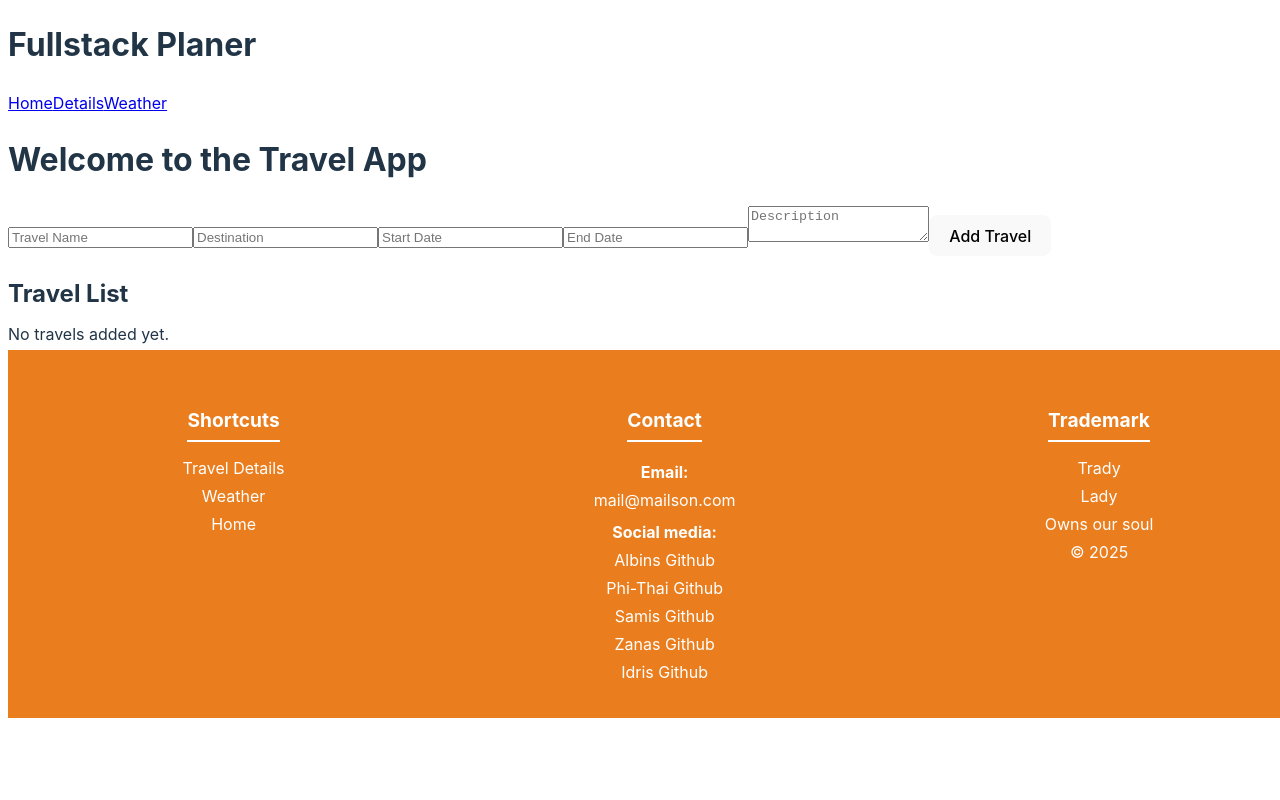
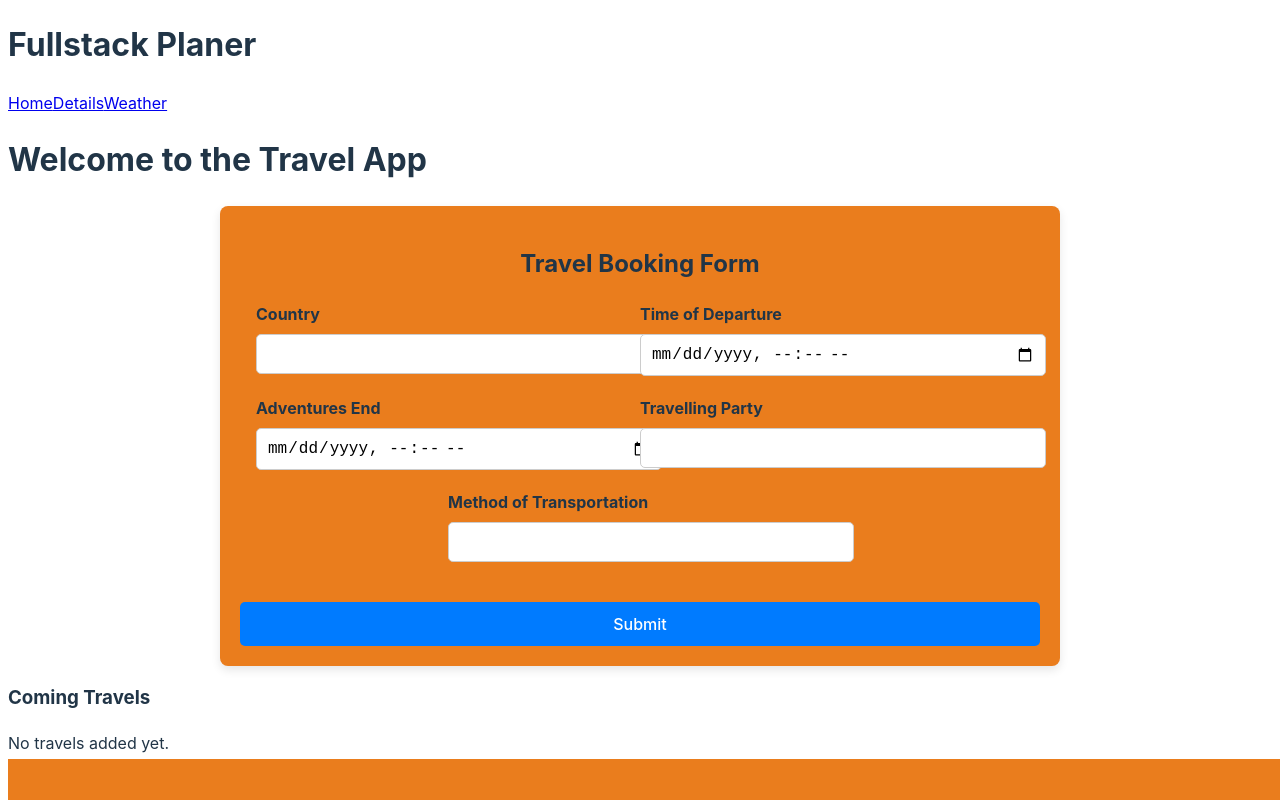
Before and after one commit to Albin-Tenghagen/fullstackPlaner, a React (Vite) app in the folder vite-folder/: page / in a window 1280 px wide. Shown: the top 800 px of the page. Built offline with nearby package versions, Linux system fonts and the light colour scheme.

Commit message:
Css readded for travelform. some minor css added to travelItem and inputs for travel form are correctedf

```diff
--- a/vite-folder/src/ReducerFolder/travelSlice.js
+++ b/vite-folder/src/ReducerFolder/travelSlice.js
@@ -1,28 +1,7 @@
 import { createSlice } from "@reduxjs/toolkit";
 
 const initialState = {
-  travels: [
-    // You can prepopulate or leave this empty.
-    // Example travel object:
-    // {
-    //   id: 1,
-    //   name: 'Trip to Paris',
-    //   destination: 'Paris, France',
-    //   startDate: '2023-01-01',
-    //   endDate: '2023-01-07',
-    //   description: 'A wonderful week in Paris',
-    //   activities: [
-    //     {
-    //       id: 101,
-    //       travelId: 1,
-    //       name: 'Eiffel Tower Visit',
-    //       description: 'Guided tour of the Eiffel Tower',
-    //       duration: '2 hours',
-    //       cost: 30,
-    //     },
-    //   ]
-    // }
-  ],
+  travels: [],
 };
 
 const travelSlice = createSlice({
--- a/vite-folder/src/components/TravelFormFolder/TravelForm.jsx
+++ b/vite-folder/src/components/TravelFormFolder/TravelForm.jsx
@@ -1,18 +1,20 @@
 import { useState } from "react";
 import { useDispatch } from "react-redux";
 import { addTravel } from "../../ReducerFolder/travelSlice";
+import "./travelForm.css";
 
 const TravelForm = () => {
   const dispatch = useDispatch();
   const [formData, setFormData] = useState({
     name: "",
-    destination: "",
-    startDate: "",
-    endDate: "",
-    description: "",
+    country: "",
+    timeOfDeparture: "",
+    adventuresEnd: "",
+    travellingParty: "",
+    methodOfTransportation: "",
   });
 
-  const handleChange = (e) => {
+  const handleChangeTravel = (e) => {
     setFormData({
       ...formData,
       [e.target.name]: e.target.value,
@@ -29,47 +31,88 @@ const TravelForm = () => {
     dispatch(addTravel(newTravel));
     setFormData({
       name: "",
-      destination: "",
-      startDate: "",
-      endDate: "",
-      description: "",
+      country: "",
+      timeOfDeparture: "",
+      adventuresEnd: "",
+      travellingParty: "",
+      methodOfTransportation: "",
     });
   };
 
   return (
-    <form onSubmit={handleSubmit}>
+    <div className="travel-form-container">
+      <h2 className="travel-form-title">Travel Booking Form</h2>
+      <form onSubmit={handleSubmit} className="travel-form">
+        {/* Country Input */}
+        <div className="travel-form-group left">
+          <label className="travel-form-label">Country</label>
           <input
-        name="name"
-        value={formData.name}
-        onChange={handleChange}
-        placeholder="Travel Name"
+            type="text"
+            name="country"
+            value={formData.country}
+            onChange={handleChangeTravel}
+            className="travel-form-input"
+            required
           />
+        </div>
+
+        {/* Time of Departure Input */}
+        <div className="travel-form-group left">
+          <label className="travel-form-label">Time of Departure</label>
           <input
-        name="destination"
-        value={formData.destination}
-        onChange={handleChange}
-        placeholder="Destination"
+            type="datetime-local"
+            name="timeOfDeparture"
+            value={formData.timeOfDeparture}
+            onChange={handleChangeTravel}
+            className="travel-form-input"
+            required
           />
+        </div>
+
+        {/* Adventures End Input */}
+        <div className="travel-form-group left">
+          <label className="travel-form-label">Adventures End</label>
           <input
-        name="startDate"
-        value={formData.startDate}
-        onChange={handleChange}
-        placeholder="Start Date"
+            type="datetime-local"
+            name="adventuresEnd"
+            value={formData.adventuresEnd}
+            onChange={handleChangeTravel}
+            className="travel-form-input"
+            required
           />
+        </div>
+
+        {/* Travelling Party Input */}
+        <div className="travel-form-group right">
+          <label className="travel-form-label">Travelling Party</label>
           <input
-        name="endDate"
-        value={formData.endDate}
-        onChange={handleChange}
-        placeholder="End Date"
+            type="text"
+            name="travellingParty"
+            value={formData.travellingParty}
+            onChange={handleChangeTravel}
+            className="travel-form-input"
+            required
           />
-      <textarea
-        name="description"
-        value={formData.description}
-        onChange={handleChange}
-        placeholder="Description"
+        </div>
+
+        {/* Method of Transportation Input */}
+        <div className="travel-form-group right">
+          <label className="travel-form-label">Method of Transportation</label>
+          <input
+            type="text"
+            name="methodOfTransportation"
+            value={formData.methodOfTransportation}
+            onChange={handleChangeTravel}
+            className="travel-form-input"
+            required
           />
-      <button type="submit">Add Travel</button>
+        </div>
+
+        <button type="submit" className="travel-form-button">
+          Submit
+        </button>
       </form>
+    </div>
   );
 };
 
--- a/vite-folder/src/components/TravelFormFolder/travelForm.css
+++ b/vite-folder/src/components/TravelFormFolder/travelForm.css
@@ -3,7 +3,7 @@
   max-width: 800px;
   margin: 0 auto;
   padding: 20px;
-    background-color: #EA7D1D;
+  background-color: #ea7d1d;
   border-radius: 8px;
   box-shadow: 0 4px 10px rgba(0, 0, 0, 0.1);
 }
@@ -57,7 +57,7 @@
 .travel-form-button {
   width: 100%;
   padding: 12px;
-    background-color: #007BFF;
+  background-color: #007bff;
   color: white;
   font-size: 16px;
   border: none;
--- a/vite-folder/src/components/TravelListFolder/TravelItem.jsx
+++ b/vite-folder/src/components/TravelListFolder/TravelItem.jsx
@@ -1,21 +1,30 @@
 import { useDispatch } from "react-redux";
 import { removeTravel } from "../../ReducerFolder/travelSlice";
 import ActivityDetail from "../DetailsFolder/ActivityDetail";
+import "./travelItem.css";
 
 const TravelItem = ({ travel }) => {
   const dispatch = useDispatch();
 
   return (
-    <div className="travel-item">
+    <article className="travel-item">
       <h3>{travel.name}</h3>
       <p>
-        <strong>Destination:</strong> {travel.destination}
+        <strong>Destination:</strong> {travel.country}
       </p>
       <p>
-        <strong>Dates:</strong> {travel.startDate} - {travel.endDate}
+        <strong>Time Of Departure:</strong>{" "}
+        {travel.timeOfDeparture.replace("T", " ")}{" "}
+        <strong>Adventures End:</strong>
+        {travel.adventuresEnd.replace("T", " ")}
       </p>
       <p>
-        <strong>Description:</strong> {travel.description}
+        <strong>Band of merry men:</strong> {travel.travellingParty}
+      </p>
+      <p>
+        {" "}
+        <strong>Method of Transportation</strong>{" "}
+        {travel.methodOfTransportation}
       </p>
       {travel.activities && travel.activities.length > 0 && (
         <div>
@@ -31,10 +40,13 @@ const TravelItem = ({ travel }) => {
           </ul>
         </div>
       )}
-      <button onClick={() => dispatch(removeTravel(travel.id))}>
-        Remove Travel
+      <button
+        className="itemButton"
+        onClick={() => dispatch(removeTravel(travel.id))}
+      >
+        Remove
       </button>
-    </div>
+    </article>
   );
 };
 
--- a/vite-folder/src/components/TravelListFolder/TravelList.jsx
+++ b/vite-folder/src/components/TravelListFolder/TravelList.jsx
@@ -9,14 +9,22 @@ const TravelList = () => {
   const travels = useSelector((state) => state.travel.travels);
 
   return (
-    <div>
-      <h2>Travel List</h2>
+    <section className="travelListSection">
+      <h3 className="travelListHeader">Coming Travels</h3>
       {travels.length > 0 ? (
-        travels.map((travel) => <TravelItem key={travel.id} travel={travel} />)
+        travels.map((travel) => (
+          // Make sure that 'travel' is a valid object here.
+          <TravelItem key={travel.id} travel={travel} />
+        ))
       ) : (
         <p>No travels added yet.</p>
       )}
-    </div>
+
+      {/*
+      {travels.map((travel) => (
+        <TravelItem key={travel.id} {...travel} />
+      ))} */}
+    </section>
   );
 };
 
--- a/vite-folder/src/components/TravelListFolder/travelItem.css
+++ b/vite-folder/src/components/TravelListFolder/travelItem.css
@@ -0,0 +1,25 @@
+.travel-item {
+  display: flex;
+  flex-direction: column;
+  justify-content: center;
+  align-items: center;
+  background-color: #ea7d1d;
+  border-radius: 8px;
+  box-shadow: 0 4px 10px rgba(0, 0, 0, 0.1);
+  color: white;
+  padding: 2rem;
+  margin: 2rem;
+  width: 23vw;
+}
+
+.itemButton {
+  width: 100%;
+  padding: 12px;
+  background-color: #007bff;
+  color: white;
+  font-size: 16px;
+  border: none;
+  border-radius: 5px;
+  cursor: pointer;
+  margin-top: 20px;
+}
```
Also changed, not shown: 1 other file (tests, documents, lock files or other folders). Lines whose indentation alone changed are shown as unchanged.
